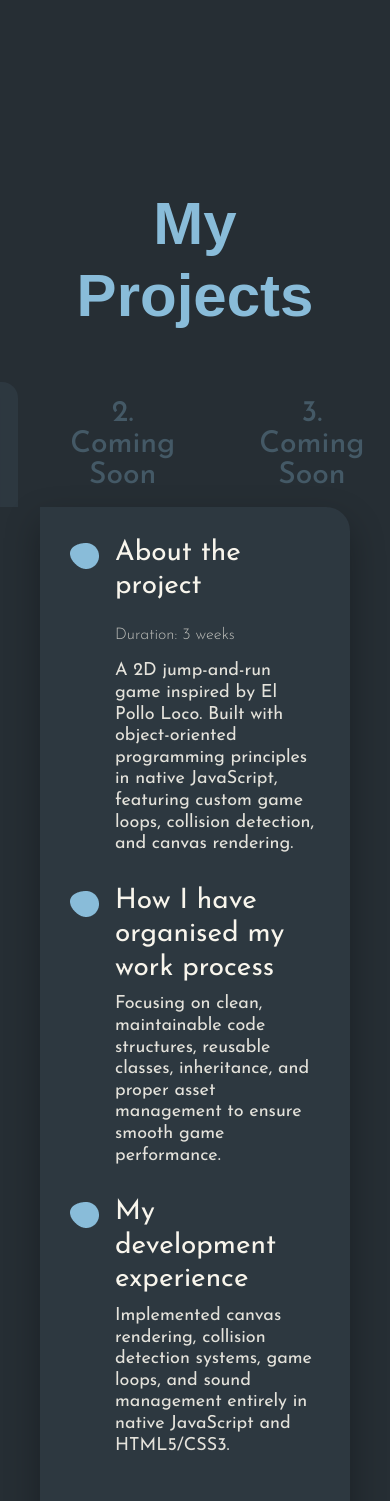
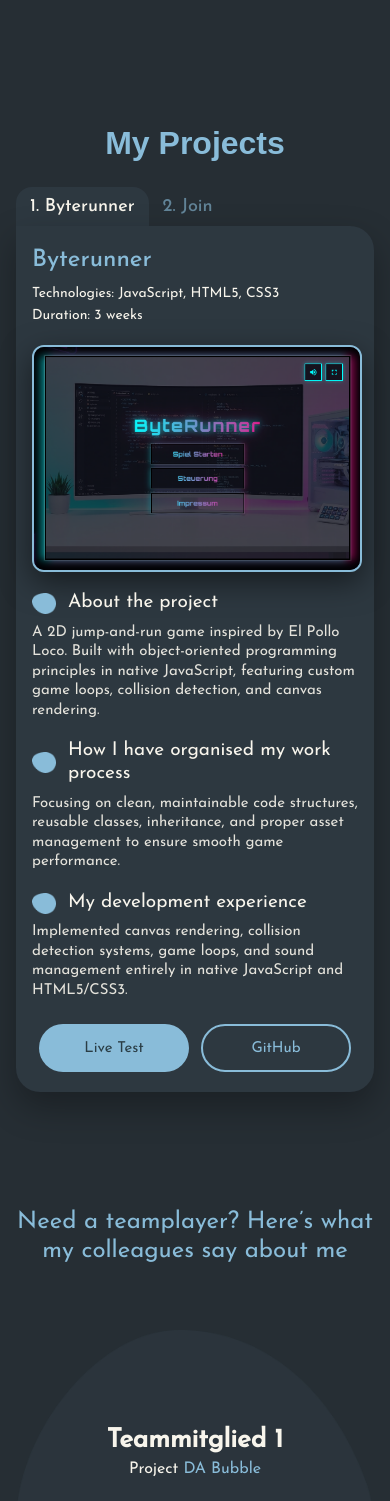
Before and after one commit to marcel-schmitz-dev/Portfolio, an Angular app in the folder marcel-schmitz-portfolio/: page / in a window 390 px wide. Shown: the part 1740-3241 px from the top of the page. Built offline with nearby package versions, Linux system fonts and the light colour scheme; a web font is replaced by a local one.

Commit message:
feat(projects): add Join project and make section responsive down to 320px

```diff
--- a/marcel-schmitz-portfolio/src/app/features/projects/projects.html
+++ b/marcel-schmitz-portfolio/src/app/features/projects/projects.html
@@ -2,23 +2,39 @@
   <div class="projects__container">
     <h2 class="projects__title">{{ sectionHeader[lang] }}</h2>
 
-    <div class="projects__tabs">
-      <button class="project-tab active">1. Byterunner</button>
-      <button class="project-tab disabled">2. Coming Soon</button>
-      <button class="project-tab disabled">3. Coming Soon</button>
-      <button class="project-tab disabled">4. Coming Soon</button>
+    <div class="projects__tabs" role="tablist">
+      <button
+        *ngFor="let project of projects; let i = index"
+        type="button"
+        role="tab"
+        class="project-tab"
+        [class.active]="project === selectedProject"
+        [attr.aria-selected]="project === selectedProject"
+        (click)="selectProject(i)"
+      >
+        {{ i + 1 }}. {{ project.name }}
+      </button>
     </div>
 
     <div class="project-content active">
+      <div class="project-mobile-head">
+        <h3 class="project-mobile-head__name">{{ selectedProject.name }}</h3>
+        <p>{{ selectedProject.sectionTitles.tech[lang] }}: {{ techNames }}</p>
+        <p>
+          {{ selectedProject.sectionTitles.durationText[lang] }}
+          {{ selectedProject.duration[lang] }}
+        </p>
+      </div>
+
       <div class="project-info">
         <div class="info-item">
-          <img src="assets/project/blub.png" alt="Dot" class="info-dot-img" />
-          <div>
+          <img src="assets/project/blub.png" alt="" class="info-dot-img" />
+          <div class="info-text">
             <h3>
               {{ selectedProject.sectionTitles.about[lang] }}
               <span class="duration"
                 >{{ selectedProject.sectionTitles.durationText[lang] }}
-                {{ selectedProject.duration }}</span
+                {{ selectedProject.duration[lang] }}</span
               >
             </h3>
             <p>{{ selectedProject.description[lang] }}</p>
@@ -26,16 +42,16 @@
         </div>
 
         <div class="info-item">
-          <img src="assets/project/blub.png" alt="Dot" class="info-dot-img" />
-          <div>
+          <img src="assets/project/blub.png" alt="" class="info-dot-img" />
+          <div class="info-text">
             <h3>{{ selectedProject.sectionTitles.org[lang] }}</h3>
             <p>{{ selectedProject.sectionTitles.orgText[lang] }}</p>
           </div>
         </div>
 
         <div class="info-item">
-          <img src="assets/project/blub.png" alt="Dot" class="info-dot-img" />
-          <div>
+          <img src="assets/project/blub.png" alt="" class="info-dot-img" />
+          <div class="info-text">
             <h3>{{ selectedProject.sectionTitles.exp[lang] }}</h3>
             <p>{{ selectedProject.sectionTitles.expText[lang] }}</p>
           </div>
@@ -58,19 +74,23 @@
         </div>
 
         <div class="project-image-wrapper">
-          <img [src]="selectedProject.image" alt="Byterunner Game Preview" class="project-img" />
+          <img [src]="selectedProject.image" [alt]="selectedProject.name + ' Preview'" class="project-img" />
         </div>
 
         <div class="project-buttons">
           <a
-            [href]="selectedProject.liveLink"
+            [attr.href]="selectedProject.liveLink || null"
+            [attr.aria-disabled]="!selectedProject.liveLink"
+            [class.disabled]="!selectedProject.liveLink"
             target="_blank"
             rel="noopener noreferrer"
             class="btn btn-primary"
             >{{ selectedProject.sectionTitles.liveBtn[lang] }}</a
           >
           <a
-            [href]="selectedProject.githubLink"
+            [attr.href]="selectedProject.githubLink || null"
+            [attr.aria-disabled]="!selectedProject.githubLink"
+            [class.disabled]="!selectedProject.githubLink"
             target="_blank"
             rel="noopener noreferrer"
             class="btn btn-secondary"
--- a/marcel-schmitz-portfolio/src/app/features/projects/projects.scss
+++ b/marcel-schmitz-portfolio/src/app/features/projects/projects.scss
@@ -20,6 +20,22 @@
         color: var(--color-primary);
         margin-bottom: 50px;
         text-align: center;
+    }
+
+    @media (max-width: 768px) {
+        padding: 60px 16px;
+
+        &__title {
+            font-size: 40px;
+            margin-bottom: 30px;
+        }
+    }
+
+    @media (max-width: 480px) {
+        &__title {
+            font-size: 32px;
+            margin-bottom: 24px;
+        }
     }
 }
 
@@ -44,16 +60,31 @@
         border-top-left-radius: 16px;
         border-top-right-radius: 16px;
 
+        &:hover {
+            opacity: 1;
+        }
 
         &.active {
             opacity: 1;
             color: var(--color-secondary);
             background-color: rgba(137, 188, 217, 0.07);
         }
+    }
 
-        &.disabled {
-            cursor: default;
-            opacity: 0.3;
+    @media (max-width: 768px) {
+        justify-content: flex-start;
+        gap: 0;
+
+        .project-tab {
+            font-size: 20px;
+            padding: 12px 16px;
+        }
+    }
+
+    @media (max-width: 480px) {
+        .project-tab {
+            font-size: 18px;
+            padding: 10px 14px;
         }
     }
 }
@@ -75,10 +106,60 @@
         box-shadow: 0 15px 35px rgba(0, 0, 0, 0.3);
     }
 
-    @media(max-width: 1024px) {
+    @media (max-width: 1024px) {
         flex-direction: column;
         align-items: center;
         padding: 30px;
+        gap: 40px;
+    }
+
+    @media (max-width: 768px) {
+        align-items: stretch;
+        padding: 24px 20px;
+        gap: 24px;
+    }
+
+    @media (max-width: 480px) {
+        padding: 20px 16px;
+        gap: 20px;
+    }
+}
+
+.project-mobile-head {
+    display: none;
+
+    @media (max-width: 768px) {
+        display: flex;
+        flex-direction: column;
+        gap: 4px;
+        order: 0;
+
+        &__name {
+            font-family: 'Josefin Sans', sans-serif;
+            font-weight: 500;
+            font-size: 28px;
+            line-height: 120%;
+            color: var(--color-primary);
+            margin: 0 0 6px 0;
+        }
+
+        p {
+            font-family: 'Josefin Sans', sans-serif;
+            font-size: 15px;
+            line-height: 130%;
+            margin: 0;
+            color: var(--color-secondary);
+        }
+    }
+
+    @media (max-width: 480px) {
+        &__name {
+            font-size: 24px;
+        }
+
+        p {
+            font-size: 14px;
+        }
     }
 }
 
@@ -87,6 +168,7 @@
     display: flex;
     flex-direction: column;
     gap: 30px;
+    width: 100%;
 
     .info-item {
         display: flex;
@@ -131,6 +213,58 @@
             opacity: 0.9;
         }
     }
+
+    @media (max-width: 768px) {
+        order: 2;
+        gap: 24px;
+
+        .info-item {
+            display: grid;
+            grid-template-columns: auto 1fr;
+            column-gap: 12px;
+            row-gap: 8px;
+            align-items: center;
+
+            .info-dot-img {
+                width: 24px;
+                height: 21px;
+                margin-top: 0;
+            }
+
+            .info-text {
+                display: contents;
+            }
+
+            h3 {
+                font-size: 22px;
+                margin: 0;
+
+                .duration {
+                    display: none;
+                }
+            }
+
+            p {
+                grid-column: 1 / -1;
+                font-size: 16px;
+                line-height: 130%;
+            }
+        }
+    }
+
+    @media (max-width: 480px) {
+        gap: 20px;
+
+        .info-item {
+            h3 {
+                font-size: 19px;
+            }
+
+            p {
+                font-size: 15px;
+            }
+        }
+    }
 }
 
 .project-preview-col {
@@ -140,6 +274,7 @@
     align-items: center;
     gap: 20px;
     max-width: 500px;
+    width: 100%;
 
     .tech-stack {
         width: 100%;
@@ -180,7 +315,7 @@
         border-radius: 12px;
         overflow: hidden;
         border: 2px solid var(--color-primary);
-        box-shadow: 0 10px 30px rgba(0,0,0,0.5);
+        box-shadow: 0 10px 30px rgba(0, 0, 0, 0.5);
 
         .project-img {
             width: 100%;
@@ -239,6 +374,45 @@
                     transform: translateY(-2px);
                 }
             }
+
+            &.disabled {
+                opacity: 0.4;
+                cursor: default;
+                pointer-events: none;
+            }
+        }
+    }
+
+    @media (max-width: 768px) {
+        display: contents;
+
+        .tech-stack {
+            display: none;
+        }
+
+        .project-image-wrapper {
+            order: 1;
+        }
+
+        .project-buttons {
+            order: 3;
+            width: 100%;
+            justify-content: center;
+            margin-top: 4px;
+        }
+    }
+
+    @media (max-width: 480px) {
+        .project-buttons {
+            gap: 12px;
+
+            .btn {
+                flex: 1;
+                width: auto;
+                min-width: 0;
+                max-width: 150px;
+                font-size: 15px;
+            }
         }
     }
 }
--- a/marcel-schmitz-portfolio/src/app/features/projects/projects.ts
+++ b/marcel-schmitz-portfolio/src/app/features/projects/projects.ts
@@ -1,5 +1,14 @@
 import { Component, Input } from '@angular/core';
 import { CommonModule } from '@angular/common';
+
+const baseTitles = {
+  about: { en: 'About the project', de: 'Über das Projekt' },
+  durationText: { en: 'Duration:', de: 'Dauer:' },
+  org: { en: 'How I have organised my work process', de: 'Wie ich meinen Arbeitsprozess organisiert habe' },
+  tech: { en: 'Technologies', de: 'Technologien' },
+  liveBtn: { en: 'Live Test', de: 'Live Test' },
+  githubBtn: { en: 'GitHub', de: 'GitHub' }
+};
 
 @Component({
   selector: 'app-projects',
@@ -15,41 +24,60 @@
     {
       id: 'byterunner',
       name: 'Byterunner',
-      duration: '3 weeks',
-      title: {
-        en: 'Byterunner',
-        de: 'Byterunner'
-      },
+      duration: { en: '3 weeks', de: '3 Wochen' },
       description: {
         en: 'A 2D jump-and-run game inspired by El Pollo Loco. Built with object-oriented programming principles in native JavaScript, featuring custom game loops, collision detection, and canvas rendering.',
         de: 'Ein 2D Jump-and-Run-Spiel, inspiriert von El Pollo Loco. Erstellt mit objektorientierten Programmierprinzipien in nativem JavaScript, inklusive eigener Game-Loops, Kollisionsabfrage und Canvas-Rendering.'
       },
       sectionTitles: {
-        about: { en: 'About the project', de: 'Über das Projekt' },
-        durationText: { en: 'Duration:', de: 'Dauer:' },
-        org: { en: 'How I have organised my work process', de: 'Wie ich meinen Arbeitsprozess organisiert habe' },
+        ...baseTitles,
+        exp: { en: 'My development experience', de: 'Meine Entwicklungserfahrung' },
         orgText: {
           en: 'Focusing on clean, maintainable code structures, reusable classes, inheritance, and proper asset management to ensure smooth game performance.',
           de: 'Fokus auf saubere, wartbare Code-Strukturen, wiederverwendbare Klassen, Vererbung und ein sauberes Asset-Management für eine flüssige Spielleistung.'
         },
-        exp: { en: 'My development experience', de: 'Meine Entwicklungserfahrung' },
         expText: {
           en: 'Implemented canvas rendering, collision detection systems, game loops, and sound management entirely in native JavaScript and HTML5/CSS3.',
           de: 'Implementierung von Canvas-Rendering, Kollisionserkennungssystemen, Game-Loops und Sound-Management komplett in nativem JavaScript und HTML5/CSS3.'
-        },
-        tech: { en: 'Technologies', de: 'Technologien' },
-        liveBtn: { en: 'Live Test', de: 'Live Test' },
-        githubBtn: { en: 'GitHub', de: 'GitHub' }
+        }
       },
-
       technologies: [
         { name: 'JavaScript', icon: './assets/project/Javascript.png' },
         { name: 'HTML5', icon: './assets/project/html.png' },
-        { name: 'CSS3', icon: './assets/project/Frame 501.png' },
+        { name: 'CSS3', icon: './assets/project/Frame 501.png' }
       ],
       image: './assets/project/ByteRunner.png',
       liveLink: 'https://marcel-schmitz-dev.github.io/ByteRunner/',
       githubLink: 'https://github.com/marcel-schmitz-dev/ByteRunner'
+    },
+    {
+      id: 'join',
+      name: 'Join',
+      duration: { en: '2 months', de: '2 Monate' },
+      description: {
+        en: 'Task manager inspired by the Kanban system. Create and organize tasks using drag and drop, assign users and categories.',
+        de: 'Task-Manager nach dem Kanban-System. Aufgaben erstellen und per Drag-and-drop organisieren, Nutzer und Kategorien zuweisen.'
+      },
+      sectionTitles: {
+        ...baseTitles,
+        exp: { en: 'My group work experience', de: 'Meine Erfahrung in der Gruppenarbeit' },
+        orgText: {
+          en: 'Details will follow once the group project is completed.',
+          de: 'Details folgen nach Abschluss des Gruppenprojekts.'
+        },
+        expText: {
+          en: 'Details will follow once the group project is completed.',
+          de: 'Details folgen nach Abschluss des Gruppenprojekts.'
+        }
+      },
+      technologies: [
+        { name: 'HTML5', icon: './assets/project/html.png' },
+        { name: 'JavaScript', icon: './assets/project/Javascript.png' },
+        { name: 'CSS3', icon: './assets/project/Frame 501.png' }
+      ],
+      image: './assets/project/join.png',
+      liveLink: '',
+      githubLink: ''
     }
   ];
 
@@ -59,4 +87,12 @@
     en: 'My Projects',
     de: 'Meine Projekte'
   };
+
+  selectProject(index: number): void {
+    this.selectedProject = this.projects[index];
+  }
+
+  get techNames(): string {
+    return this.selectedProject.technologies.map((t) => t.name).join(', ');
+  }
 }
```
Also changed, not shown: marcel-schmitz-portfolio/public/assets/project/join.png (added).
